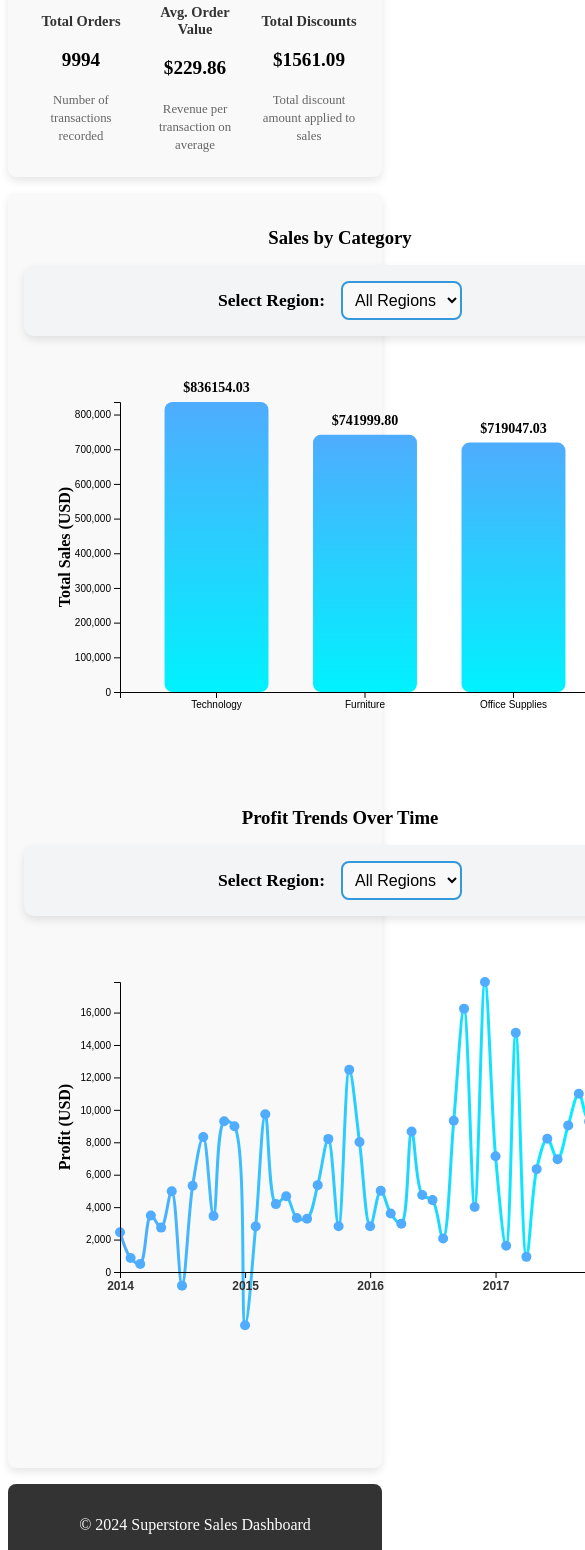
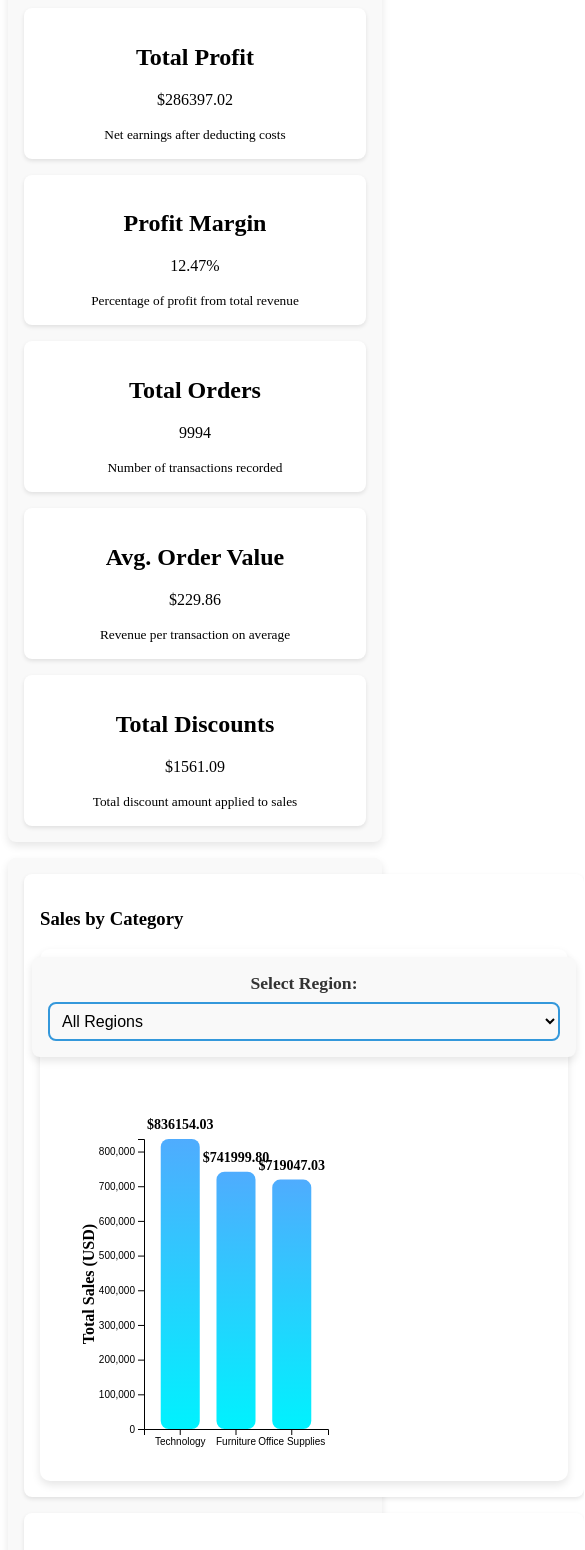
Before and after one commit to prateeksharma0112/Visual-Analytics-Project, a SvelteKit app: page / in a window 390 px wide. Shown: the part 420-1970 px from the top of the page, 585 px wide, since content can reach past the window. Built offline with nearby package versions, Linux system fonts and the light colour scheme.

Commit message:
Improved the UI on MainPage

```diff
--- a/src/components/MainPage.svelte
+++ b/src/components/MainPage.svelte
@@ -30,79 +30,132 @@
     }
 </script>
 
+<style>
+    /* Main Container */
+    .main-page {
+        display: flex;
+        flex-direction: column;
+        gap: 1rem;
+        max-width: 1400px;
+        margin: auto;
+        /* padding: 1rem; */
+    }
+
+    /* KPI Section */
+    .kpi-section {
+        display: grid;
+        grid-template-columns: repeat(auto-fit, minmax(150px, 1fr));
+        gap: 1rem;
+        padding: 1rem;
+        background: #f9f9f9;
+        border-radius: 8px;
+        box-shadow: 0 4px 8px rgba(0, 0, 0, 0.1);
+    }
+
+    .kpi-card {
+        text-align: center;
+        padding: 1rem;
+        background: white;
+        border-radius: 8px;
+        box-shadow: 0 2px 4px rgba(0, 0, 0, 0.1);
+    }
+
+    /* Charts Section */
+    .chart-section {
+        display: grid;
+        grid-template-columns: repeat(auto-fit, minmax(450px, 1fr));
+        gap: 1rem;
+        padding: 1rem;
+        background: #f9f9f9;
+        border-radius: 8px;
+        box-shadow: 0 4px 8px rgba(0, 0, 0, 0.1);
+    }
+
+    .chart-container {
+        padding: 1rem;
+        background: white;
+        border-radius: 8px;
+        box-shadow: 0 2px 4px rgba(0, 0, 0, 0.1);
+    }
+
+    /* Footer */
+    footer {
+        text-align: center;
+        padding: 1rem;
+        background: #333;
+        color: white;
+        margin-top: 1rem;
+        border-radius: 8px;
+    }
+
+    /* Media Queries for Smaller Screens */
+    @media (max-width: 768px) {
+        .kpi-section {
+            grid-template-columns: 1fr; /* Stack KPIs vertically */
+        }
+
+        .chart-section {
+            grid-template-columns: 1fr; /* Stack charts vertically */
+        }
+    }
+</style>
+
+<div class="main-page">
     <!-- Navbar -->
     <Navbar title="Superstore Sales Dashboard" />
     <DataLoader {data} onDataLoaded={processData} />
 
     <!-- KPI Section -->
-<section style="
-    display: flex;
-    flex-wrap: wrap;
-    justify-content: space-between;
-    align-items: center;
-    padding: 1rem;
-    background: #f9f9f9;
-    box-shadow: 0 4px 8px rgba(0, 0, 0, 0.1);
-    margin-bottom: 1rem;
-    border-radius: 8px;
-">
-    <div style="text-align: center; flex: 1; margin: 0.5rem;">
-        <h2 style="font-size: 0.9rem; color: #333;">Total Sales</h2>
-        <p style="font-size: 1.2rem; font-weight: bold;">${totalSales.toFixed(2)}</p>
-        <small style="font-size: 0.8rem; color: #666;">Total revenue generated from all transactions</small>
+    <section class="kpi-section">
+        <div class="kpi-card">
+            <h2>Total Sales</h2>
+            <p>${totalSales.toFixed(2)}</p>
+            <small>Total revenue generated from all transactions</small>
         </div>
-    <div style="text-align: center; flex: 1; margin: 0.5rem;">
-        <h2 style="font-size: 0.9rem; color: #333;">Total Profit</h2>
-        <p style="font-size: 1.2rem; font-weight: bold;">${totalProfit.toFixed(2)}</p>
-        <small style="font-size: 0.8rem; color: #666;">Net earnings after deducting costs</small>
+        <div class="kpi-card">
+            <h2>Total Profit</h2>
+            <p>${totalProfit.toFixed(2)}</p>
+            <small>Net earnings after deducting costs</small>
         </div>
-    <div style="text-align: center; flex: 1; margin: 0.5rem;">
-        <h2 style="font-size: 0.9rem; color: #333;">Profit Margin</h2>
-        <p style="font-size: 1.2rem; font-weight: bold;">{profitMargin}%</p>
-        <small style="font-size: 0.8rem; color: #666;">Percentage of profit from total revenue</small>
+        <div class="kpi-card">
+            <h2>Profit Margin</h2>
+            <p>{profitMargin}%</p>
+            <small>Percentage of profit from total revenue</small>
         </div>
-    <div style="text-align: center; flex: 1; margin: 0.5rem;">
-        <h2 style="font-size: 0.9rem; color: #333;">Total Orders</h2>
-        <p style="font-size: 1.2rem; font-weight: bold;">{totalOrders}</p>
-        <small style="font-size: 0.8rem; color: #666;">Number of transactions recorded</small>
+        <div class="kpi-card">
+            <h2>Total Orders</h2>
+            <p>{totalOrders}</p>
+            <small>Number of transactions recorded</small>
         </div>
-    <div style="text-align: center; flex: 1; margin: 0.5rem;">
-        <h2 style="font-size: 0.9rem; color: #333;">Avg. Order Value</h2>
-        <p style="font-size: 1.2rem; font-weight: bold;">${averageOrderValue}</p>
-        <small style="font-size: 0.8rem; color: #666;">Revenue per transaction on average</small>
+        <div class="kpi-card">
+            <h2>Avg. Order Value</h2>
+            <p>${averageOrderValue}</p>
+            <small>Revenue per transaction on average</small>
         </div>
-    <div style="text-align: center; flex: 1; margin: 0.5rem;">
-        <h2 style="font-size: 0.9rem; color: #333;">Total Discounts</h2>
-        <p style="font-size: 1.2rem; font-weight: bold;">${totalDiscount.toFixed(2)}</p>
-        <small style="font-size: 0.8rem; color: #666;">Total discount amount applied to sales</small>
+        <div class="kpi-card">
+            <h2>Total Discounts</h2>
+            <p>${totalDiscount.toFixed(2)}</p>
+            <small>Total discount amount applied to sales</small>
         </div>
     </section>
 
     <!-- Charts Section -->
     {#if dataLoaded}
-    <section style="
-        display: grid;
-        grid-template-columns: 1fr 1fr;
-        gap: 1rem;
-        padding: 1rem;
-        background: #f9f9f9;
-        border-radius: 8px;
-        box-shadow: 0 4px 8px rgba(0, 0, 0, 0.1);
-    ">
-        <div>
-            <h3 style="text-align: center; margin-bottom: 1rem;">Sales by Category</h3>
+        <section class="chart-section">
+            <div class="chart-container">
+                <h3>Sales by Category</h3>
                 <BarChart {data} />
             </div>
-        <div>
-            <h3 style="text-align: center; margin-bottom: 1rem;">Profit Distribution by Region</h3>
+            <div class="chart-container">
+                <h3>Profit Distribution by Region</h3>
                 <PieChart {data} />
             </div>
-        <div>
-            <h3 style="text-align: center; margin-bottom: 1rem;">Profit Trends Over Time</h3>
+            <div class="chart-container">
+                <h3>Profit Trends Over Time</h3>
                 <LineChart {data} />
             </div>
-        <div>
-            <h3 style="text-align: center; margin-bottom: 1rem;">Discount Impact on Sales</h3>
+            <div class="chart-container">
+                <h3>Discount Impact on Sales</h3>
                 <HeatmapChart {data} />
             </div>
         </section>
@@ -111,13 +164,7 @@
     {/if}
 
     <!-- Footer -->
-<footer style="
-    text-align: center;
-    padding: 1rem;
-    background: #333;
-    color: white;
-    margin-top: 1rem;
-    border-radius: 8px;
-">
+    <footer>
         <p>© 2024 Superstore Sales Dashboard</p>
     </footer>
+</div>
--- a/src/components/charts/BarChart.svelte
+++ b/src/components/charts/BarChart.svelte
@@ -34,7 +34,7 @@
         ).sort((a, b) => b[1] - a[1]);
 
         const margin = { top: 50, right: 30, bottom: 60, left: 80 };
-        const width = 600 - margin.left - margin.right;
+        const width = document.getElementById("barChart").clientWidth - margin.left - margin.right;
         const height = 400 - margin.top - margin.bottom;
 
         // Clear previous chart
@@ -71,7 +71,7 @@
             .domain([0, d3.max(salesByCategory, d => d[1])])
             .range([height, 0]);
 
-        // Draw Bars with the Gradient Color (No Hover Effect)
+        // Draw Bars with the Gradient Color
         svg.selectAll("rect")
             .data(salesByCategory)
             .enter()
@@ -81,7 +81,7 @@
             .attr("width", xScale.bandwidth())
             .attr("height", 0)
             .style("fill", "url(#barGradient)")
-            .attr("rx", 8)  // Rounded corners for a modern look
+            .attr("rx", 8) // Rounded corners
             .transition()
             .duration(800)
             .attr("y", d => yScale(d[1]))
@@ -116,26 +116,81 @@
     }
 </script>
 
-<!-- ✅ Stylish Region Filter Section -->
-<section style="
+<style>
+    /* Container for Bar Chart and Filter Section */
+    .chart-container {
+        display: flex;
+        flex-direction: column;
+        align-items: center;
+        padding: 1rem;
+        border-radius: 10px;
+        background-color: #ffffff;
+        box-shadow: 0px 4px 8px rgba(0, 0, 0, 0.1);
+        max-width: 800px;
+        margin: auto;
+    }
+
+    /* Filter Section Styling */
+    .select-container {
         display: flex;
         justify-content: center;
         align-items: center;
         gap: 1rem;
+        width: 100%;
         padding: 1rem;
-    border-radius: 10px;
-    background-color: #f3f4f6;
-    box-shadow: 0px 4px 8px rgba(0,0,0,0.1);
-">
-    <label for="region" style="font-size: 1.1rem; font-weight: bold;">Select Region:</label>
-    <select bind:value={selectedRegion} on:change={filterData} style="
+        background: #f9f9f9;
+        border-radius: 8px;
+        box-shadow: 0px 4px 8px rgba(0, 0, 0, 0.1);
+        margin-bottom: 1rem;
+    }
+
+    label {
+        font-size: 1.1rem;
+        font-weight: bold;
+        color: #333;
+    }
+
+    select {
         padding: 0.5rem;
+        font-size: 1rem;
         border: 2px solid #3498db;
         border-radius: 8px;
+        background: #f9f9f9;
         cursor: pointer;
-        font-size: 1rem;
-        background: #f9f9f9;
-    ">
+    }
+
+    /* Chart Area Styling */
+    #barChart {
+        width: 100%; /* Full width of the container */
+        max-width: 100%; /* Prevent overflow */
+        height: 400px; /* Fixed height for the chart */
+        padding: 1rem;
+        overflow: hidden; /* Prevent unnecessary overflow */
+        box-sizing: border-box;
+    }
+
+    /* Responsive Adjustments */
+    @media (max-width: 768px) {
+        .chart-container {
+            padding: 0.5rem;
+        }
+
+        .select-container {
+            flex-direction: column;
+            gap: 0.5rem;
+        }
+
+        select {
+            width: 100%;
+        }
+    }
+</style>
+
+<div class="chart-container">
+    <!-- Filter Section -->
+    <section class="select-container">
+        <label for="region">Select Region:</label>
+        <select bind:value={selectedRegion} on:change={filterData}>
             <option value="All Regions">All Regions</option>
             {#each uniqueRegions as region}
                 <option value={region}>{region}</option>
@@ -143,6 +198,6 @@
         </select>
     </section>
 
-<!-- ✅ Bar Chart Container -->
-<!-- <h3 style="text-align: center; margin-top: 2rem;">Sales by Category</h3> -->
-<div id="barChart" style="padding: 1rem;"></div>
+    <!-- Bar Chart Section -->
+    <div id="barChart"></div>
+</div>
--- a/src/components/charts/LineChart.svelte
+++ b/src/components/charts/LineChart.svelte
@@ -18,31 +18,29 @@
 
     // On Mount: Prepare Unique Regions and Draw Initial Chart
     onMount(() => {
-        uniqueRegions = [...new Set(data.map(d => d.Region))]; // Extract unique regions
-        filteredData = [...data]; // Default: All data
-        drawLineChart(); // Draw initial chart
+        uniqueRegions = [...new Set(data.map(d => d.Region))];
+        filteredData = [...data];
+        drawLineChart();
     });
 
-    // Draw Line Chart
     function drawLineChart() {
         if (filteredData.length === 0) {
             d3.select("#lineChart").html("<p>No data available for the selected region.</p>");
             return;
         }
 
-        // Prepare Data for Line Chart
         const profitTrends = d3.rollups(
             filteredData,
             v => d3.sum(v, d => d.Profit),
             d => d3.timeFormat("%Y-%m")(new Date(d["Order Date"]))
         ).sort((a, b) => new Date(a[0]) - new Date(b[0]));
 
+        const container = document.getElementById("lineChart");
         const margin = { top: 50, right: 30, bottom: 60, left: 80 };
-        const width = 600 - margin.left - margin.right;
+        const width = container.clientWidth - margin.left - margin.right;
         const height = 400 - margin.top - margin.bottom;
 
-        // Clear previous chart
-        const svg = d3.select("#lineChart")
+        const svg = d3.select(container)
             .html('')
             .append("svg")
             .attr("width", width + margin.left + margin.right)
@@ -50,27 +48,26 @@
             .append("g")
             .attr("transform", `translate(${margin.left}, ${margin.top})`);
 
-        // Define Scales
         const xScale = d3.scaleTime()
-            .domain(d3.extent(profitTrends, d => new Date(d[0]))) // Min and Max dates
+            .domain(d3.extent(profitTrends, d => new Date(d[0])))
             .range([0, width]);
 
         const yScale = d3.scaleLinear()
             .domain([0, d3.max(profitTrends, d => d[1])])
             .range([height, 0]);
 
-        // Line Generator
         const line = d3.line()
             .x(d => xScale(new Date(d[0])))
             .y(d => yScale(d[1]))
-            .curve(d3.curveCatmullRom); // Smooth curve
+            .curve(d3.curveCatmullRom);
 
-        // Gradient for Line
         const gradient = svg.append("defs")
             .append("linearGradient")
             .attr("id", "lineGradient")
-            .attr("x1", "0%").attr("y1", "0%")
-            .attr("x2", "100%").attr("y2", "0%");
+            .attr("x1", "0%")
+            .attr("y1", "0%")
+            .attr("x2", "100%")
+            .attr("y2", "0%");
 
         gradient.append("stop")
             .attr("offset", "0%")
@@ -80,7 +77,6 @@
             .attr("offset", "100%")
             .attr("stop-color", "#00f2fe");
 
-        // Draw Line
         svg.append("path")
             .datum(profitTrends)
             .attr("fill", "none")
@@ -88,7 +84,6 @@
             .attr("stroke-width", 3)
             .attr("d", line);
 
-        // Add Points
         svg.selectAll("circle")
             .data(profitTrends)
             .enter()
@@ -98,8 +93,7 @@
             .attr("r", 5)
             .attr("fill", "#4facfe");
 
-        // Tooltips
-        const tooltip = d3.select("#lineChart")
+        const tooltip = d3.select(container)
             .append("div")
             .style("position", "absolute")
             .style("background", "#fff")
@@ -118,23 +112,12 @@
             })
             .on("mouseout", () => tooltip.style("display", "none"));
 
-        // Add X-Axis with Yearly Labels
         svg.append("g")
             .attr("transform", `translate(0, ${height})`)
-            .call(d3.axisBottom(xScale)
-                .ticks(d3.timeYear.every(1)) // Show ticks for every year
-                .tickFormat(d3.timeFormat("%Y"))); // Format as 'YYYY'
+            .call(d3.axisBottom(xScale).ticks(d3.timeYear.every(1)).tickFormat(d3.timeFormat("%Y")));
 
-        // Optional: Styling for X-Axis labels
-        svg.selectAll(".tick text")
-            .style("font-size", "12px")
-            .style("font-weight", "bold")
-            .style("fill", "#333");
-
-        // Add Y-Axis
         svg.append("g").call(d3.axisLeft(yScale));
 
-        // Y-axis Label
         svg.append("text")
             .attr("transform", "rotate(-90)")
             .attr("y", -50)
@@ -145,26 +128,75 @@
             .text("Profit (USD)");
     }
 </script>
-<!-- ✅ Stylish Region Filter Section -->
-<section style="
+
+<style>
+    /* General Chart Styling */
+    .chart-container {
+        display: flex;
+        flex-direction: column;
+        align-items: center;
+        padding: 1rem;
+        margin: auto;
+        border-radius: 10px;
+        background: white;
+        box-shadow: 0px 4px 8px rgba(0, 0, 0, 0.1);
+        max-width: 800px;
+    }
+
+    /* Filter Section Styling */
+    .filter-container {
         display: flex;
         justify-content: center;
         align-items: center;
         gap: 1rem;
+        width: 100%;
         padding: 1rem;
-    border-radius: 10px;
-    background-color: #f3f4f6;
-    box-shadow: 0px 4px 8px rgba(0,0,0,0.1);
-">
-    <label for="region" style="font-size: 1.1rem; font-weight: bold;">Select Region:</label>
-    <select bind:value={selectedRegion} on:change={filterData} style="
+        background: #f3f4f6;
+        border-radius: 8px;
+        box-shadow: 0px 4px 8px rgba(0, 0, 0, 0.1);
+    }
+
+    label {
+        font-size: 1.1rem;
+        font-weight: bold;
+        color: #333;
+    }
+
+    select {
         padding: 0.5rem;
+        font-size: 1rem;
         border: 2px solid #3498db;
         border-radius: 8px;
+        background: #f9f9f9;
         cursor: pointer;
-        font-size: 1rem;
-        background: #f9f9f9;
-    ">
+    }
+
+    /* Line Chart Styling */
+    #lineChart {
+        width: 100%;
+        height: 100%;
+        max-width: 100%;
+        padding: 1rem;
+        overflow: hidden;
+    }
+
+    /* Responsive Adjustments */
+    @media (max-width: 768px) {
+        .filter-container {
+            flex-direction: column;
+        }
+
+        select {
+            width: 100%;
+        }
+    }
+</style>
+
+<div class="chart-container">
+    <!-- Filter Section -->
+    <section class="filter-container">
+        <label for="region">Select Region:</label>
+        <select bind:value={selectedRegion} on:change={filterData}>
             <option value="All Regions">All Regions</option>
             {#each uniqueRegions as region}
                 <option value={region}>{region}</option>
@@ -172,4 +204,6 @@
         </select>
     </section>
 
-<div id="lineChart" style="padding: 1rem;"></div>
+    <!-- Line Chart -->
+    <div id="lineChart"></div>
+</div>
```
Also changed, not shown: src/components/charts/HeatmapChart.svelte (+29 -36 lines), src/components/charts/PieChart.svelte (+70 -21 lines). Lines whose indentation alone changed are shown as unchanged.
